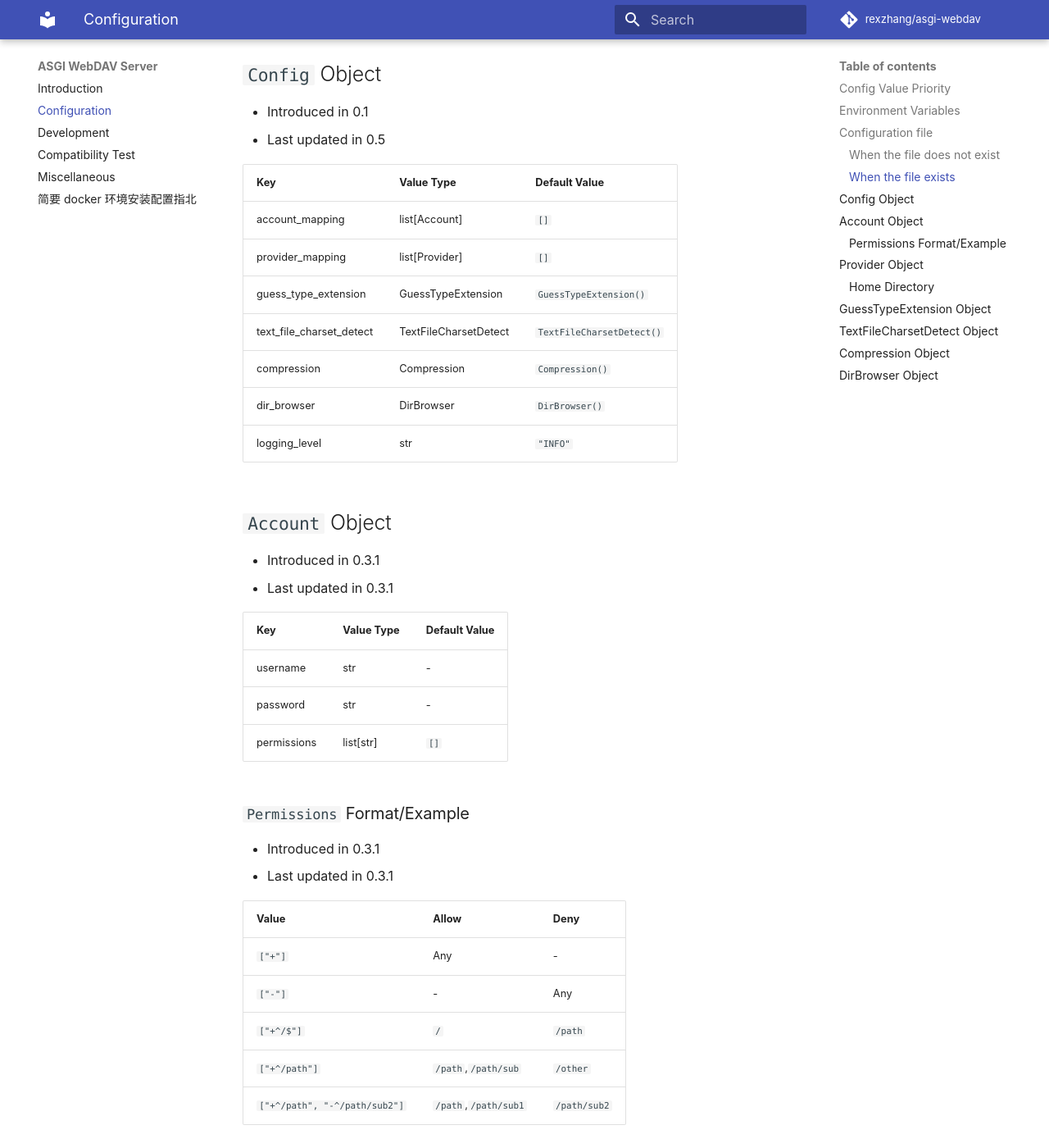
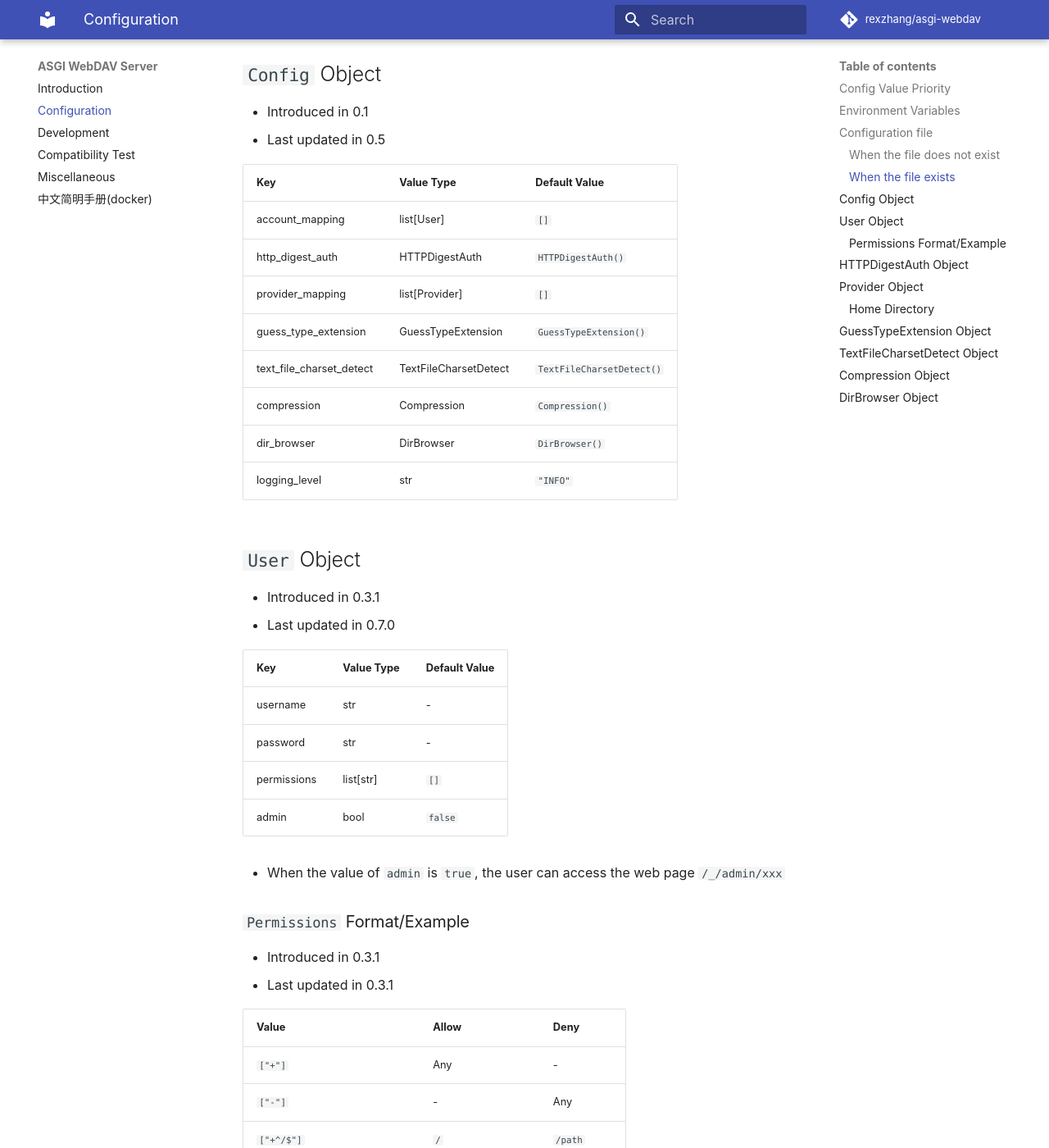
Before and after one commit to rexzhang/asgi-webdav, an MkDocs documentation site: the page built from docs/config.md, in a window 1280 px wide and 1400 px high, scrolled down 2391 px. Shown: the whole window at 82% size. Built offline with MkDocs 1.6.1 and Material for MkDocs 9.7.7, drawn with Linux system fonts in a browser that asks for light colours; comment, search, counter and statistics services are not loaded; some of the changed text lies outside the part shown.

Commit message:
Update docs

````diff
--- a/docs/config.md
+++ b/docs/config.md
@@ -114,7 +114,8 @@ INFO: [uvicorn] Uvicorn running on http://0.0.0.0:80 (Press CTRL+C to quit)
 
 | Key                      | Value Type            | Default Value             |
 | ------------------------ | --------------------- | ------------------------- |
-| account_mapping          | list[Account]         | `[]`                      |
+| account_mapping          | list[User]            | `[]`                      |
+| http_digest_auth         | HTTPDigestAuth        | `HTTPDigestAuth()`        |
 | provider_mapping         | list[Provider]        | `[]`                      |
 | guess_type_extension     | GuessTypeExtension    | `GuessTypeExtension()`    |
 | text_file_charset_detect | TextFileCharsetDetect | `TextFileCharsetDetect()` |
@@ -122,16 +123,19 @@ INFO: [uvicorn] Uvicorn running on http://0.0.0.0:80 (Press CTRL+C to quit)
 | dir_browser              | DirBrowser            | `DirBrowser()`            |
 | logging_level            | str                   | `"INFO"`                  |
 
-## `Account` Object
+## `User` Object
 
 - Introduced in 0.3.1
-- Last updated in 0.3.1
+- Last updated in 0.7.0
 
 | Key         | Value Type   | Default Value |
 | ----------- | ------------ | ------------- |
 | username    | str          | -             |
 | password    | str          | -             |
 | permissions | list[str]    | `[]`          |
+| admin       | bool         | `false`       |
+
+- When the value of `admin` is `true`, the user can access the web page `/_/admin/xxx`
 
 ### `Permissions` Format/Example
 
@@ -145,6 +149,16 @@ INFO: [uvicorn] Uvicorn running on http://0.0.0.0:80 (Press CTRL+C to quit)
 | `["+^/$"]`                    | `/`                  | `/path`      |
 | `["+^/path"]`                 | `/path`,`/path/sub`  | `/other`     |
 | `["+^/path", "-^/path/sub2"]` | `/path`,`/path/sub1` | `/path/sub2` |
+
+## `HTTPDigestAuth` Object
+
+- Introduced in 0.7.0
+- Last updated in 0.7.0
+
+| Key          | Value Type | Default Value |
+| ------------ | ---------- | ------------- |
+| enable       | bool       | `false`       |
+| disable_rule | str        | `neon/`       |
 
 ## `Provider` Object
 
--- a/docs/quick-start.zh.md
+++ b/docs/quick-start.zh.md
@@ -1,15 +1,15 @@
-# 简要 docker 环境安装配置指北
+# 中文简明手册(docker)
 
-# 安装
+## 安装
 下载 docker 镜像
 ```
 docker pull ray1ex/asgi-webdav:latest
 ```
 
-# 基本配置
-## 一、零配置体验，全默认配置启动
+## 基本配置
+### 一、零配置体验，全默认配置启动
 
-### 创建并启动容器
+#### 创建并启动容器
 
 ```
 docker run --restart always -p 0.0.0.0:80:80 \
@@ -17,13 +17,13 @@ docker run --restart always -p 0.0.0.0:80:80 \
   --name asgi-webdav ray1ex/asgi-webdav
 ```
 
-### 配置说明
+#### 配置说明
 
 因为在 `/your/path` 下没有 `webdav.json` 文件，所以会以全默认配置启动。根目录对应`/your/path`；只有一个账号，用户名`username`，密码`password`，权限无限制。
 
-## 二、自定义账号
+### 二、自定义账号
 
-### 创建配置文件
+#### 创建配置文件
 
 创建文件 `/your/path/webdav.json`，修改文件内容如下
 
@@ -57,7 +57,7 @@ docker run --restart always -p 0.0.0.0:80:80 \
 
 > 文件格式为 JSON；在最后一个大括弧和方括弧后面不能有逗号； 其中 `permissions`格式为正则表达式
 
-### 配置说明
+#### 配置说明
 
 重启 docker 容器后生效，重启后生效三个账号：
 
@@ -72,9 +72,9 @@ docker run --restart always -p 0.0.0.0:80:80 \
 
 >  权限规则不分读写；对某个目录有权限，既表示对此目录下的文件和子目录有读写权限，并可列出此目录成员
 
-## 三、更复杂的共享目录设置
+### 三、更复杂的共享目录设置
 
-### 修改配置文件
+#### 修改配置文件
 
 文件 `/your/path/webdav.json` 内容如下
 
@@ -110,7 +110,7 @@ docker run --restart always -p 0.0.0.0:80:80 \
 }
 ```
 
-### 创建并启动容器
+#### 创建并启动容器
 
 ```
 docker run --restart always -p 0.0.0.0:80:80 \
@@ -118,7 +118,7 @@ docker run --restart always -p 0.0.0.0:80:80 \
   --name asgi-webdav ray1ex/asgi-webdav
 ```
 
-### 配置说明
+#### 配置说明
 
 共享目录路径对应表
 
@@ -131,9 +131,9 @@ docker run --restart always -p 0.0.0.0:80:80 \
 
 > 如果不创建 `/litmus`这个路径，系统也可以工作；如果访问这个路径会得到一个 404 错误
 
-## 四、家目录
+### 四、家目录
 
-### 修改配置文件
+#### 修改配置文件
 
 ```json
 {
@@ -165,7 +165,7 @@ docker run --restart always -p 0.0.0.0:80:80 \
 }
 ```
 
-### 创建并启动容器
+#### 创建并启动容器
 
 ```
 docker run --restart always -p 0.0.0.0:80:80 \
@@ -173,7 +173,7 @@ docker run --restart always -p 0.0.0.0:80:80 \
   --name asgi-webdav ray1ex/asgi-webdav
 ```
 
-### 配置说明
+#### 配置说明
 
 家目录路径对应表
 
````
Also changed, not shown: CHANGELOG.md (+6 -0 lines), 2 other files.
